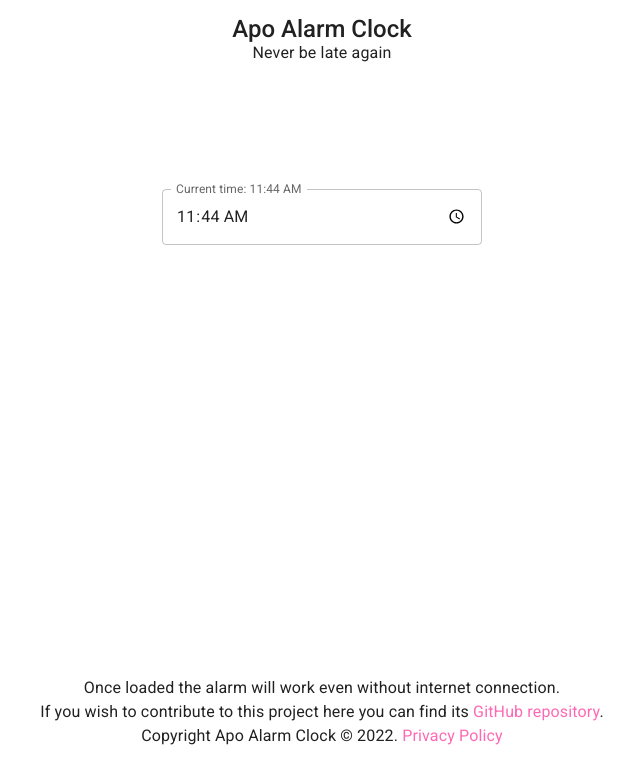
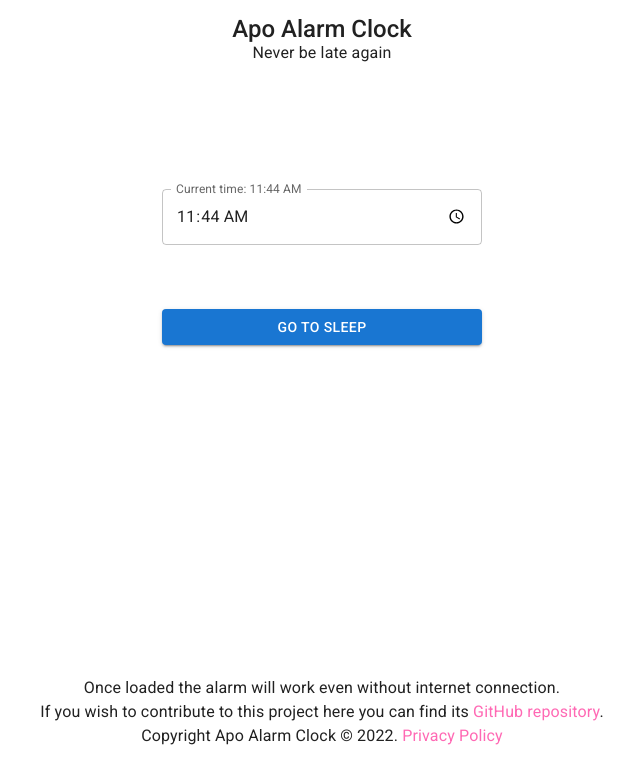
Before and after one commit to Yashmerino/apo-alarm-clock, a React (Create React App) app: page / in a window 1280 px wide. Shown: the top 784 px of the page, without its empty margins (318-958 px from the left). Built offline with nearby package versions, Linux system fonts and the light colour scheme.

Commit message:
Add sleep button

```diff
--- a/src/components/Clock/ClockContainer.jsx
+++ b/src/components/Clock/ClockContainer.jsx
@@ -1,6 +1,7 @@
 import React from "react";
 import { Box } from "@mui/material";
 import TimePicker from "./TimePicker";
+import SleepButton from "./SleepButton";
 
 const ClockContainer = (props) => {
   return (
@@ -10,8 +11,10 @@ const ClockContainer = (props) => {
       alignItems="center"
       minHeight="50%"
       mt="10%"
+      sx={{ flexDirection: "column" }}
     >
-      <TimePicker />
+      <TimePicker light={props.light} />
+      <SleepButton setLight={props.setLight} light={props.light} />
     </Box>
   );
 };
--- /dev/null
+++ b/src/components/Clock/SleepButton.jsx
@@ -0,0 +1,16 @@
+import React from "react";
+import { Button } from "@mui/material";
+
+const SleepButton = (props) => {
+  return (
+    <Button
+      variant="contained"
+      sx={{ width: "25%", marginTop: "5%" }}
+      onClick={() => props.setLight(props.light ? false : true)}
+    >
+      Go to Sleep
+    </Button>
+  );
+};
+
+export default SleepButton;
```
